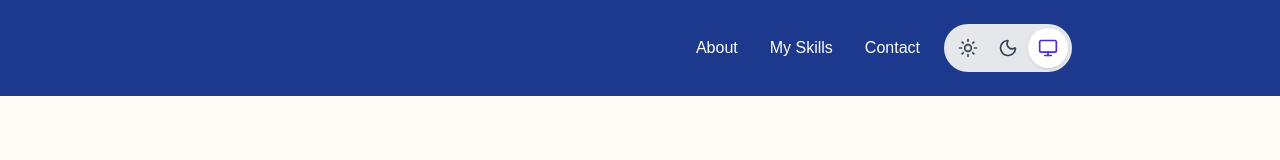
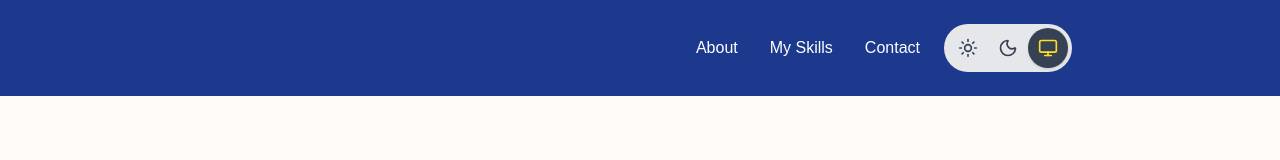
Before and after one commit to jgalang0923/portfolio, a Next.js app: page / in a window 1280 px wide. Shown: the top 160 px of the page. Built offline with nearby package versions, Linux system fonts and the light colour scheme.

Commit message:
Update index.js

```diff
--- a/src/pages/index.js
+++ b/src/pages/index.js
@@ -169,7 +169,7 @@ const App = () => {
   // Function to set theme to dark
   const setThemeDark = () => {
     setThemePreference('dark');
-    localStorage.setItem('dark', 'dark'); // Corrected localStorage key
+    localStorage.setItem('themePreference', 'dark'); // Corrected localStorage key
   };
 
   // Function to set theme to system preference
@@ -338,7 +338,7 @@ const App = () => {
                 <button
                   onClick={setThemeSystem}
                   className={`flex items-center justify-center w-10 h-10 rounded-full text-sm font-medium transition-colors duration-300 ${themePreference === 'system'
-                    ? 'bg-white text-indigo-700 shadow dark:bg-gray-700 dark:text-yellow-300'
+                    ? 'bg-gray-700 text-yellow-300 shadow' // Always show dark selected style for system button when active
                     : 'text-gray-700 hover:bg-gray-100 dark:text-gray-300 dark:hover:bg-gray-700'
                     }`}
                   aria-label="System mode"
```
